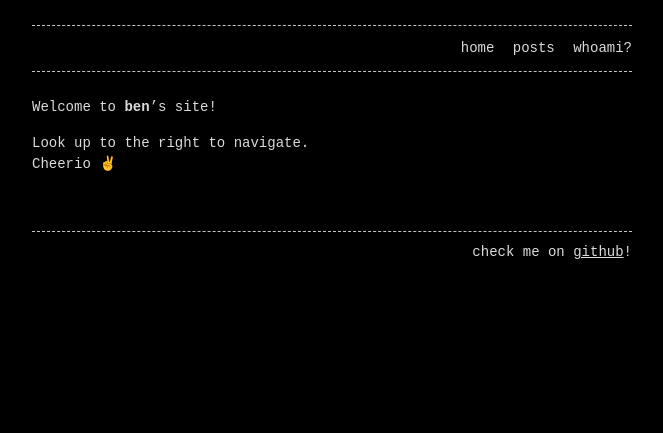
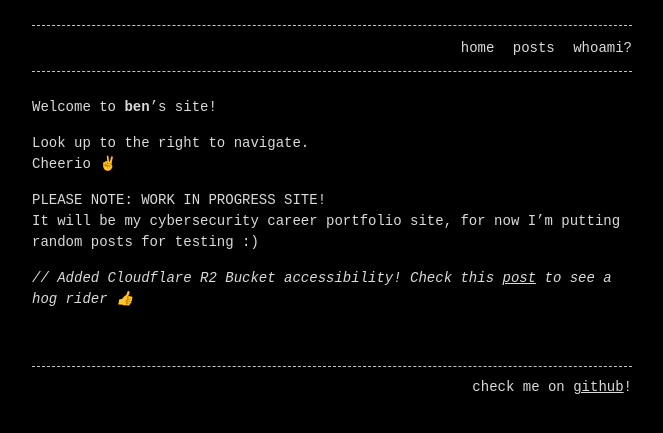
Before and after one commit to 0708090/0708090.github.io, a Jekyll site: the page built from index.md, in a window 1280 px wide. Shown: the top 433 px of the page, without its empty margins (308-971 px from the left). Built offline with Jekyll 4.4.1, drawn with Linux system fonts in a browser that asks for light colours; some web fonts are replaced.

Commit message:
Update index.md

```diff
--- a/index.md
+++ b/index.md
@@ -8,3 +8,8 @@ Welcome to **ben**'s site!
 
 Look up to the right to navigate.
 Cheerio ✌️
+
+PLEASE NOTE: WORK IN PROGRESS SITE!
+It will be my cybersecurity career portfolio site, for now I'm putting random posts for testing :)
+
+*// Added Cloudflare R2 Bucket accessibility! Check this [post](https://ben.h4ck.me/post/shoplist) to see a hog rider 👍*
```
